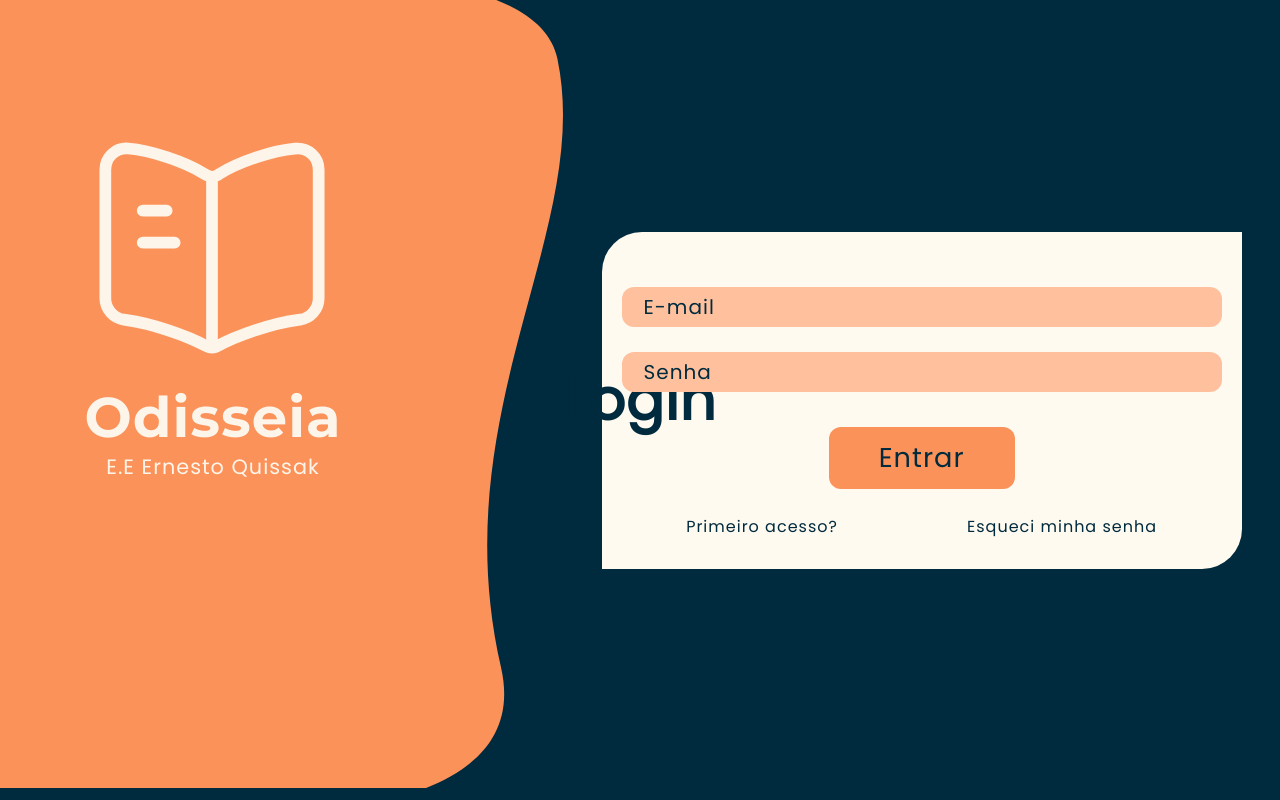
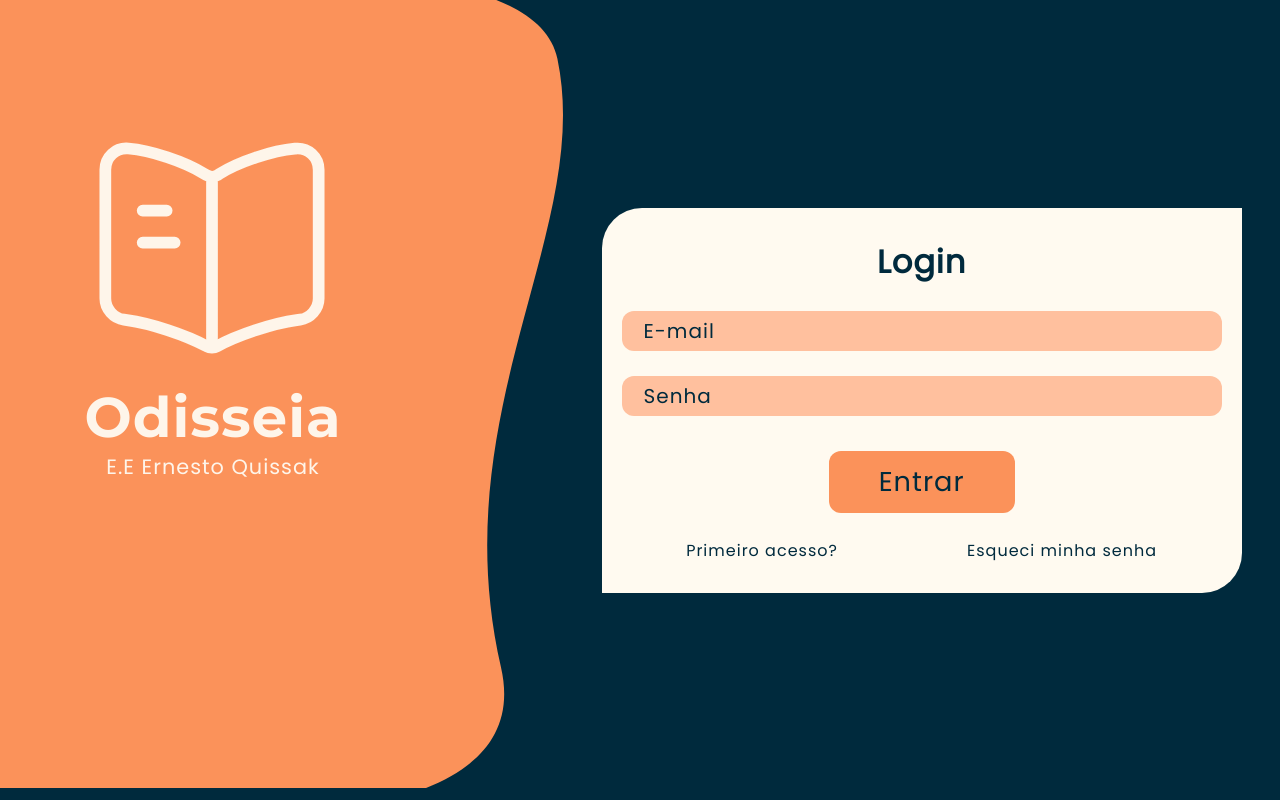
Before and after one commit to liazinea/odisseia, a React (Vite) app in the folder frontend/: page / in a window 1280 px wide. Built offline with nearby package versions, Linux system fonts and the light colour scheme.

Commit message:
Arruma titulo Header

```diff
--- a/frontend/src/components/layout/Header/index.jsx
+++ b/frontend/src/components/layout/Header/index.jsx
@@ -6,7 +6,7 @@ const Header = ({titulo}) => {
     <div>
         <div className= {styles.img}>
             <img src="/forma-header.svg" alt="" />
-            <h1 className='titulo'>{titulo}</h1>
+            <h1 className={styles.titulo}>{titulo}</h1>
         </div>
     </div>
   )
--- a/frontend/src/components/layout/Header/index.module.scss
+++ b/frontend/src/components/layout/Header/index.module.scss
@@ -6,7 +6,7 @@ position: relative;
 overflow: hidden;
 
 }
-h1{
+.titulo{
     color: $branco-rosado;
     font-family: Poppins;
     font-size: 56px;
```
